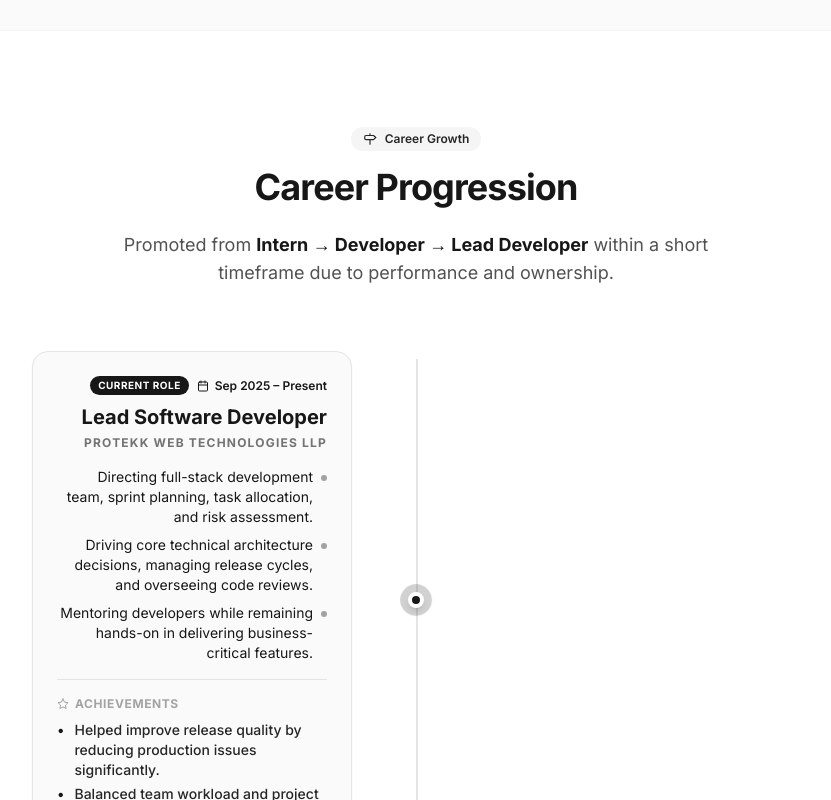
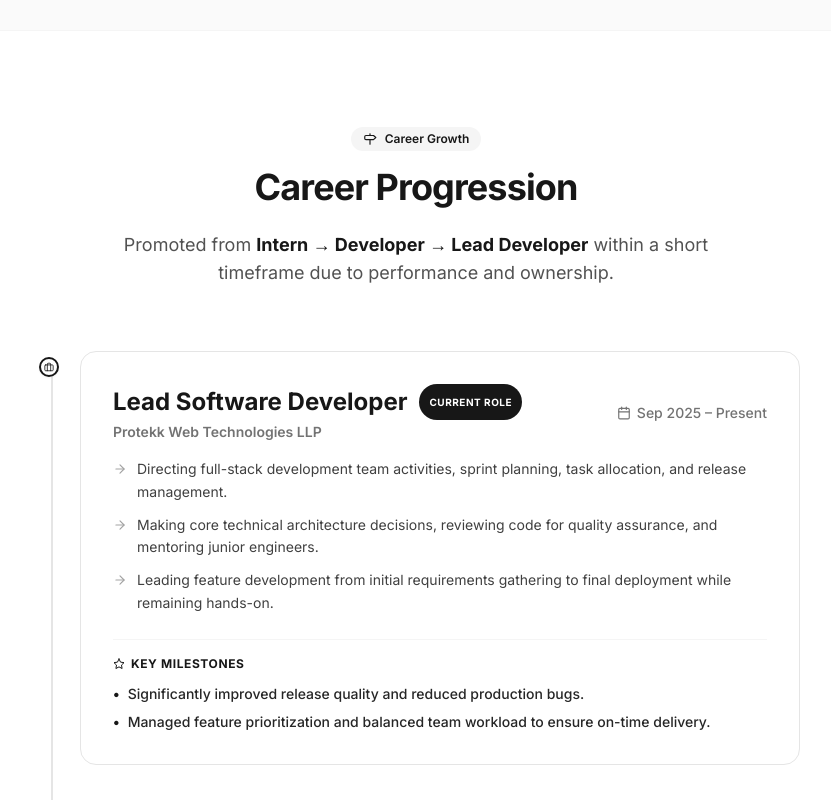
Before and after one commit to kiranmayee-abbireddy/kiryee-dev, a React (Vite) app: page / in a window 1280 px wide. Shown: the part 2000-2800 px from the top of the page, without its empty margins (224-1055 px from the left). Built offline with nearby package versions, Linux system fonts and the light colour scheme.

Commit message:
Refactor career progression timeline to use a clean left-aligned vertical layout with premium hover offsets

```diff
--- a/src/components/sections/Experience.tsx
+++ b/src/components/sections/Experience.tsx
@@ -1,7 +1,7 @@
 import React from 'react';
 import { motion } from 'framer-motion';
 import { useInView } from 'react-intersection-observer';
-import { Briefcase, Calendar, Star, Milestone } from 'lucide-react';
+import { Briefcase, Calendar, Star, Milestone, ArrowRight } from 'lucide-react';
 
 interface JobRole {
   role: string;
@@ -23,13 +23,13 @@ const Experience: React.FC = () => {
       duration: 'Sep 2025 – Present',
       badge: 'Current Role',
       description: [
-        'Directing full-stack development team, sprint planning, task allocation, and risk assessment.',
-        'Driving core technical architecture decisions, managing release cycles, and overseeing code reviews.',
-        'Mentoring developers while remaining hands-on in delivering business-critical features.'
+        'Directing full-stack development team activities, sprint planning, task allocation, and release management.',
+        'Making core technical architecture decisions, reviewing code for quality assurance, and mentoring junior engineers.',
+        'Leading feature development from initial requirements gathering to final deployment while remaining hands-on.'
       ],
       achievements: [
-        'Helped improve release quality by reducing production issues significantly.',
-        'Balanced team workload and project delivery.'
+        'Significantly improved release quality and reduced production bugs.',
+        'Managed feature prioritization and balanced team workload to ensure on-time delivery.'
       ]
     },
     {
@@ -37,16 +37,17 @@ const Experience: React.FC = () => {
       duration: 'Jan 2025 – Sep 2025',
       badge: 'Promoted',
       description: [
-        'Full-stack feature development using React, Django, PostgreSQL, and WebSockets.',
-        'Designed database schemas, implemented secure APIs, and fixed production issues.'
+        'Full-stack feature development using React.js, Django, PostgreSQL, and WebSockets.',
+        'Designed database schemas, implemented secure REST APIs, and optimized system performance.',
+        'Identified and resolved critical production bugs to improve application uptime.'
       ]
     },
     {
       role: 'Software Development Intern',
       duration: 'Oct 2024 – Jan 2025',
       description: [
-        'Assisted with production web application development.',
-        'Learned enterprise software workflows and contributed to testing.'
+        'Assisted with production application development and testing.',
+        'Gained hands-on experience with enterprise agile workflows and version control.'
       ]
     }
   ];
@@ -54,12 +55,13 @@ const Experience: React.FC = () => {
   return (
     <section id="experience" className="py-24 bg-white dark:bg-neutral-900 border-t border-neutral-100 dark:border-neutral-800">
       <div className="container mx-auto px-6" ref={ref}>
+        {/* Header */}
         <div className="max-w-3xl mx-auto md:text-center mb-16">
           <motion.div
-            initial={{ opacity: 0, scale: 0.8 }}
-            animate={inView ? { opacity: 1, scale: 1 } : { opacity: 0, scale: 0.8 }}
-            transition={{ duration: 0.5 }}
-            className="inline-flex items-center gap-2 px-3 py-1 text-xs font-semibold bg-neutral-100 dark:bg-neutral-800 text-neutral-800 dark:text-neutral-200 rounded-full mb-4"
+            initial={{ opacity: 0, scale: 0.9 }}
+            animate={inView ? { opacity: 1, scale: 1 } : { opacity: 0, scale: 0.9 }}
+            transition={{ duration: 0.4 }}
+            className="inline-flex items-center gap-2 px-3 py-1 text-xs font-semibold bg-neutral-100 dark:bg-neutral-800 text-neutral-850 dark:text-neutral-200 rounded-full mb-4"
           >
             <Milestone size={14} /> Career Growth
           </motion.div>
@@ -77,87 +79,85 @@ const Experience: React.FC = () => {
             animate={inView ? { opacity: 1, y: 0 } : { opacity: 0, y: 20 }}
             transition={{ duration: 0.5, delay: 0.2 }}
           >
-            Promoted from <strong className="text-neutral-900 dark:text-white">Intern → Developer → Lead Developer</strong> within a short timeframe due to performance and ownership.
+            Promoted from <span className="font-bold text-neutral-900 dark:text-white">Intern → Developer → Lead Developer</span> within a short timeframe due to performance and ownership.
           </motion.p>
         </div>
 
-        <div className="max-w-3xl mx-auto relative">
-          {/* Animated vertical timeline line */}
+        {/* Clean Left-Aligned Timeline for Clean Reading */}
+        <div className="max-w-3xl mx-auto relative pl-8 md:pl-12">
+          {/* Timeline Vertical Line */}
           <motion.div
-            className="absolute left-4 md:left-1/2 top-2 bottom-2 w-0.5 bg-neutral-200 dark:bg-neutral-800 transform -translate-x-1/2 origin-top"
+            className="absolute left-[15px] md:left-[19px] top-2 bottom-2 w-[2px] bg-neutral-200 dark:bg-neutral-800 origin-top"
             initial={{ scaleY: 0 }}
             animate={inView ? { scaleY: 1 } : { scaleY: 0 }}
-            transition={{ duration: 1.2, ease: "easeInOut" }}
+            transition={{ duration: 1.0, ease: 'easeOut' }}
           />
 
-          {roles.map((job, index) => {
-            const isEven = index % 2 === 0;
-            return (
-              <div key={index} className="mb-12 relative flex flex-col md:flex-row items-start md:items-center">
-                {/* Timeline Dot with Pulse Effect */}
-                <div className="absolute left-4 md:left-1/2 transform -translate-x-1/2 z-10">
+          {roles.map((job, index) => (
             <motion.div
-                    className="w-4 h-4 rounded-full bg-neutral-900 dark:bg-white border-4 border-white dark:border-neutral-900 shadow-md"
+              key={index}
+              className="mb-12 last:mb-0 relative"
+              initial={{ opacity: 0, x: 20 }}
+              animate={inView ? { opacity: 1, x: 0 } : { opacity: 0, x: 20 }}
+              transition={{ duration: 0.5, delay: 0.2 + index * 0.15 }}
+            >
+              {/* Timeline Indicator Dot */}
+              <div className="absolute left-[-32px] md:left-[-41px] top-1.5 z-10 flex items-center justify-center">
+                <motion.div
+                  className="w-5 h-5 rounded-full bg-white dark:bg-neutral-900 border-2 border-neutral-900 dark:border-white flex items-center justify-center shadow-sm"
                   initial={{ scale: 0 }}
                   animate={inView ? { scale: 1 } : { scale: 0 }}
-                    transition={{ duration: 0.4, delay: 0.3 + index * 0.2 }}
-                  />
+                  transition={{ duration: 0.3, delay: 0.4 + index * 0.15 }}
+                >
+                  <Briefcase size={10} className="text-neutral-900 dark:text-white" />
+                </motion.div>
                 {index === 0 && (
-                    <motion.div
-                      className="absolute inset-0 rounded-full bg-neutral-900/20 dark:bg-white/20 -z-10"
-                      animate={{ scale: [1, 2, 1] }}
-                      transition={{ duration: 2, repeat: Infinity }}
-                    />
+                  <span className="absolute w-5 h-5 rounded-full bg-neutral-900/10 dark:bg-white/10 animate-ping -z-10" />
                 )}
               </div>
 
               {/* Timeline Card */}
-                <motion.div
-                  className={`w-full md:w-[calc(50%-2rem)] pl-12 md:pl-0 ${
-                    isEven ? 'md:mr-auto md:text-right md:pr-8' : 'md:ml-auto md:pl-8'
-                  }`}
-                  initial={{ opacity: 0, x: isEven ? -50 : 50 }}
-                  animate={inView ? { opacity: 1, x: 0 } : { opacity: 0, x: isEven ? -50 : 50 }}
-                  transition={{ duration: 0.6, delay: 0.4 + index * 0.2 }}
-                >
-                  <div className="bg-neutral-50 dark:bg-neutral-800 p-6 rounded-2xl shadow-sm border border-neutral-200 dark:border-neutral-700 hover:shadow-md transition-all">
-                    {/* Badge & Dates */}
-                    <div className={`flex flex-wrap items-center gap-2 mb-2 ${isEven ? 'md:justify-end' : 'justify-start'}`}>
+              <div className="bg-white dark:bg-neutral-900 p-8 rounded-2xl border border-neutral-200 dark:border-neutral-800 hover:shadow-lg hover:-translate-y-1 transition-all group">
+                <div className="flex flex-wrap items-center justify-between gap-4 mb-4">
+                  <div>
+                    <h3 className="text-xl md:text-2xl font-bold text-neutral-900 dark:text-white flex items-center gap-3">
+                      {job.role}
                       {job.badge && (
-                        <span className="text-[10px] font-extrabold uppercase tracking-wider px-2 py-0.5 rounded-full bg-neutral-900 dark:bg-white text-white dark:text-neutral-900">
+                        <span className="text-[10px] font-extrabold uppercase tracking-wider px-2.5 py-0.5 rounded-full bg-neutral-900 dark:bg-white text-white dark:text-neutral-900">
                           {job.badge}
                         </span>
                       )}
-                      <span className="text-xs font-semibold text-neutral-550 dark:text-neutral-450 flex items-center gap-1.5">
-                        <Calendar size={12} /> {job.duration}
-                      </span>
+                    </h3>
+                    <p className="text-sm font-semibold text-neutral-500 dark:text-neutral-450 mt-0.5">
+                      Protekk Web Technologies LLP
+                    </p>
+                  </div>
+                  <div className="flex items-center gap-1.5 text-sm text-neutral-500 dark:text-neutral-450 font-medium">
+                    <Calendar size={14} />
+                    <span>{job.duration}</span>
+                  </div>
                 </div>
 
-                    <h3 className="text-xl font-bold text-neutral-900 dark:text-white mb-1">{job.role}</h3>
-                    <p className="text-xs font-bold text-neutral-500 dark:text-neutral-400 uppercase tracking-widest mb-4">
-                      Protekk Web Technologies LLP
-                    </p>
-
-                    {/* Roles / Details */}
-                    <ul className={`space-y-2 text-sm text-neutral-750 dark:text-neutral-300 text-left ${isEven ? 'md:text-right' : 'text-left'}`}>
+                {/* Description bullet points */}
+                <ul className="space-y-2.5 mb-6">
                   {job.description.map((item, idx) => (
-                        <li key={idx} className={`flex items-start gap-2 ${isEven ? 'md:flex-row-reverse' : 'flex-row'}`}>
-                          <div className="w-1.5 h-1.5 rounded-full bg-neutral-400 mt-2 shrink-0" />
+                    <li key={idx} className="text-sm text-neutral-700 dark:text-neutral-350 flex items-start gap-2.5 leading-relaxed">
+                      <ArrowRight size={14} className="text-neutral-400 mt-1 shrink-0 group-hover:translate-x-0.5 transition-transform" />
                       <span>{item}</span>
                     </li>
                   ))}
                 </ul>
 
-                    {/* Achievements */}
+                {/* Achievements highlight */}
                 {job.achievements && (
-                      <div className="mt-4 pt-4 border-t border-neutral-200 dark:border-neutral-700 text-left">
-                        <h4 className="text-xs font-bold uppercase tracking-wider text-neutral-400 dark:text-neutral-500 mb-2 flex items-center gap-1.5">
-                          <Star size={12} /> Achievements
+                  <div className="pt-4 border-t border-neutral-100 dark:border-neutral-800">
+                    <h4 className="text-xs font-bold uppercase tracking-wider text-neutral-450 dark:text-neutral-500 mb-3 flex items-center gap-1.5">
+                      <Star size={12} /> Key Milestones
                     </h4>
-                        <ul className="space-y-1">
+                    <ul className="space-y-2">
                       {job.achievements.map((ach, idx) => (
-                            <li key={idx} className="text-sm font-medium text-neutral-800 dark:text-neutral-250 flex items-start gap-2.5">
-                              <span className="text-neutral-900 dark:text-white">•</span>
+                        <li key={idx} className="text-sm font-medium text-neutral-800 dark:text-neutral-250 flex items-start gap-2">
+                          <span className="text-neutral-900 dark:text-white font-bold">•</span>
                           <span>{ach}</span>
                         </li>
                       ))}
@@ -166,9 +166,7 @@ const Experience: React.FC = () => {
                 )}
               </div>
             </motion.div>
-              </div>
-            );
-          })}
+          ))}
         </div>
       </div>
     </section>
```
Lines whose indentation alone changed are shown as unchanged.
